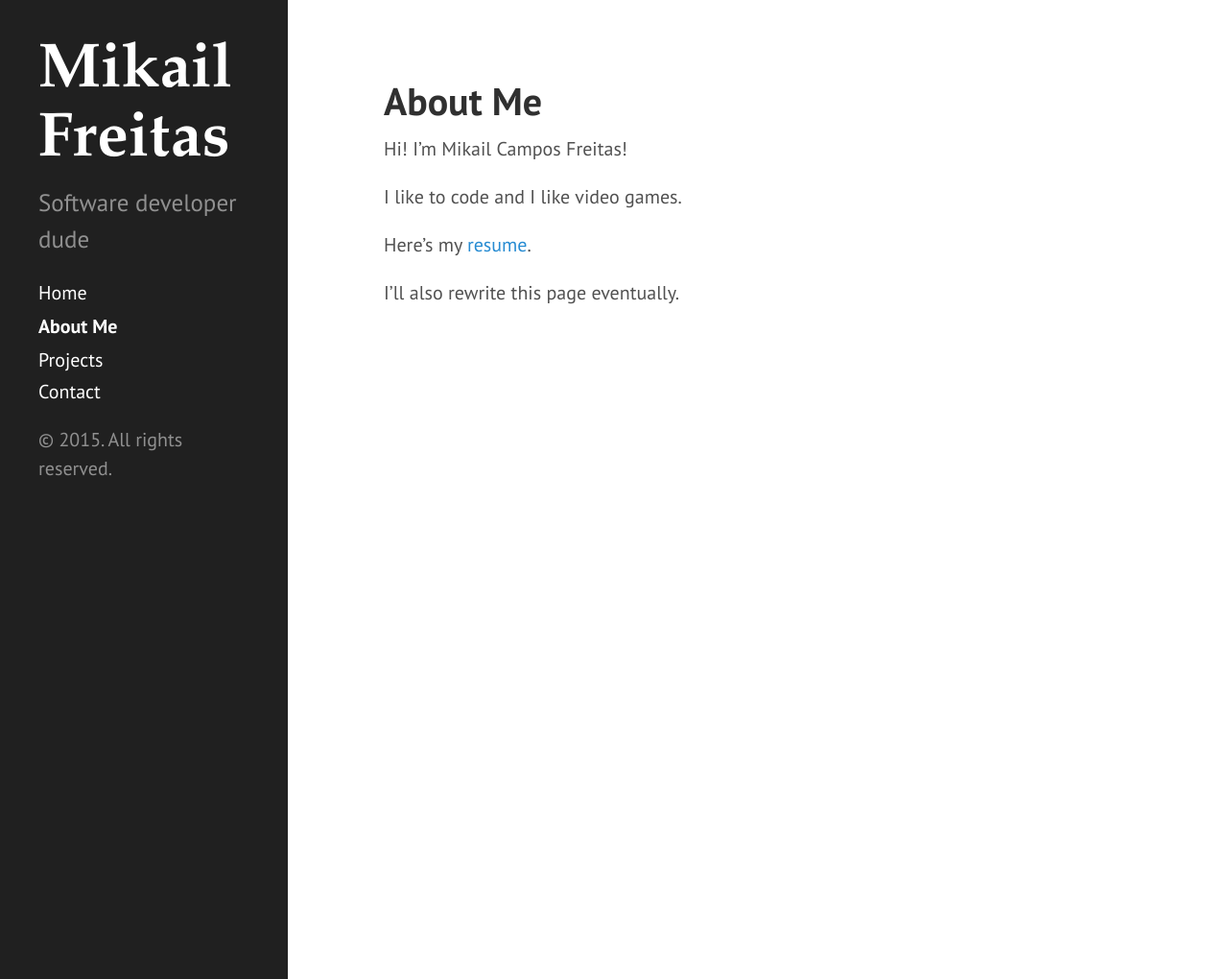
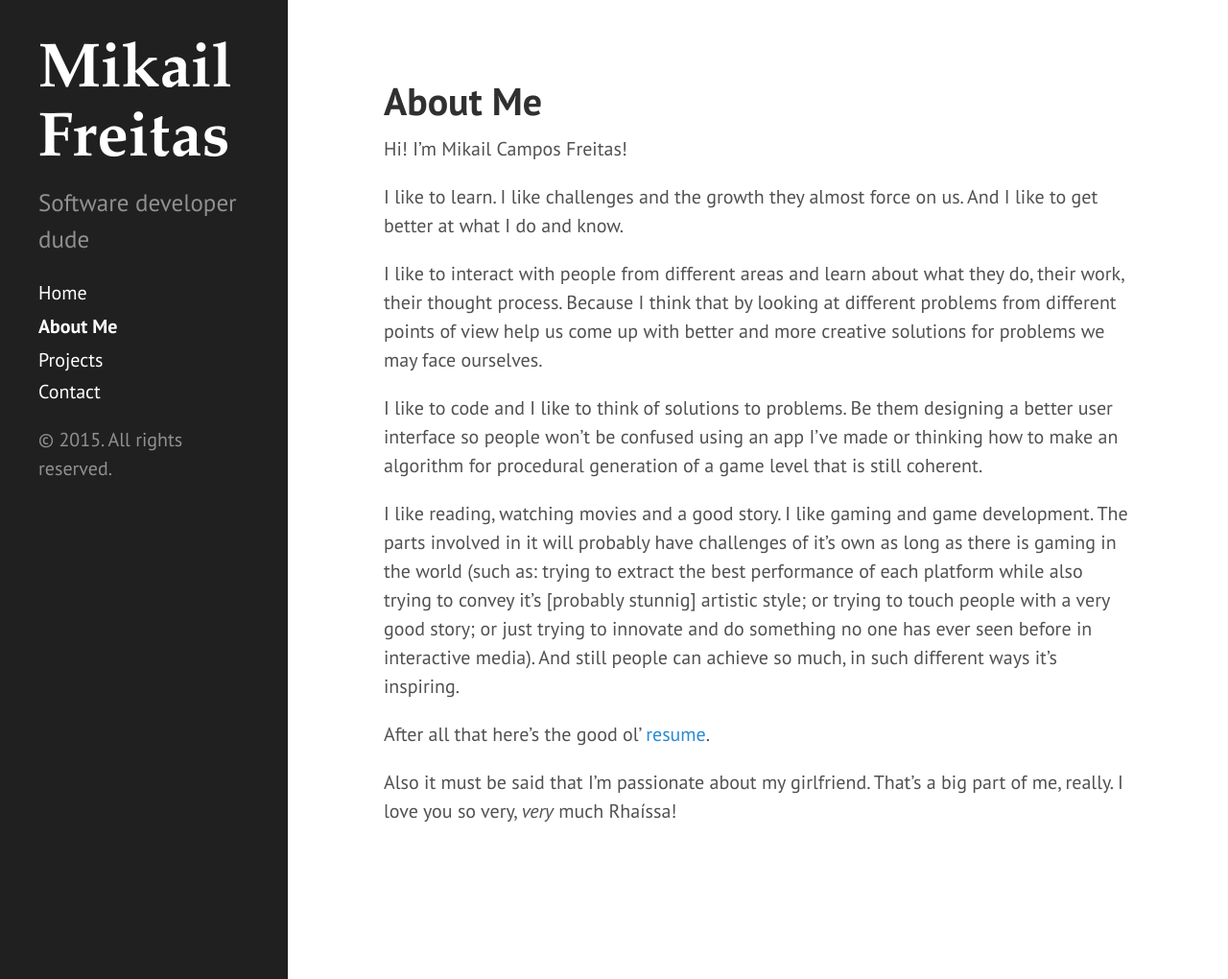
Before and after one commit to mikailcf/mikailcf.github.io, a Jekyll site: the page built from about.md, in a window 1280 px wide and 1020 px high. Shown: the whole window at 96% size. Built offline with Jekyll 4.4.1, drawn with Linux system fonts in a browser that asks for light colours; Markdown is read by kramdown in place of the engine named in the settings.

Commit message:
about novo

```diff
--- a/about.md
+++ b/about.md
@@ -5,11 +5,19 @@ title: About Me
 
 Hi! I'm Mikail Campos Freitas!
 
-I like to code and I like video games.
+I like to learn. I like challenges and the growth they almost force on us. And I like to get better at what I do and know.
 
-Here's my <a href="{{ site.baseurl }}mikail_cv_en.pdf">resume</a>.
+I like to interact with people from different areas and learn about what they do, their work, their thought process. Because I think that by looking at different problems from different points of view help us come up with better and more creative solutions for problems we may face ourselves.
 
-I'll also rewrite this page eventually.
+I like to code and I like to think of solutions to problems. Be them designing a better user interface so people won't be confused using an app I've made or thinking how to make an algorithm for procedural generation of a game level that is still coherent.
+
+I like reading, watching movies and a good story.
+I like gaming and game development. The parts involved in it will probably have challenges of it's own as long as there is gaming in the world (such as: trying to extract the best performance of each platform while also trying to convey it's [probably stunnig] artistic style; or trying to touch people with a very good story; or just trying to innovate and do something no one has ever seen before in interactive media). And still people can achieve so much, in such different ways it's inspiring.
+
+After all that here's the good ol' <a href="{{ site.baseurl }}mikail_cv_en.pdf">resume</a>.
+
+Also it must be said that I'm passionate about my girlfriend. That's a big part of me, really.
+I love you so very, _very_ much Rhaíssa!
 
 <!-- <p class="message">
   Hey there! This page is included as an example. Feel free to customize it for your own use upon downloading. Carry on!
```
